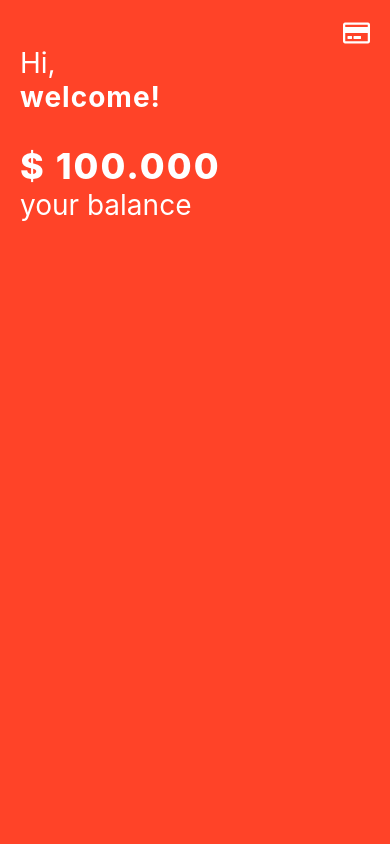
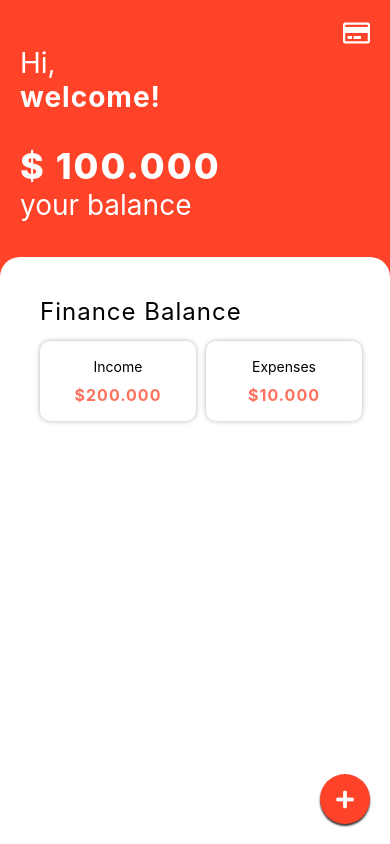
Before and after one commit to umutertakus/manage-money, a React Native app: screen /Home in a window 390 px wide. Built offline with nearby package versions, Linux system fonts and the light colour scheme.

Commit message:
Create Finance component

```diff
--- /dev/null
+++ b/src/components/Finance.js
@@ -0,0 +1,60 @@
+import React from 'react';
+import { Text, TouchableOpacity, View } from 'react-native';
+import { StyleSheet } from 'react-native';
+import { FontAwesome5 } from '@expo/vector-icons';
+import ExpensesCard from './ExpensesCard';
+
+const Finance = () => {
+  return (
+    <View style={styles.container}>
+      <Text style={styles.header}>Finance Balance</Text>
+      <View style={styles.cardContainer}>
+        <ExpensesCard title="Income" expenses="200.000" />
+        <ExpensesCard title="Expenses" expenses="10.000" />
+      </View>
+      <TouchableOpacity style={styles.button}>
+        <FontAwesome5 name="plus" size={20} color="white" />
+      </TouchableOpacity>
+    </View>
+  );
+};
+
+export default Finance;
+
+const styles = StyleSheet.create({
+  container: {
+    flex: 0.7,
+    backgroundColor: 'white',
+    borderTopLeftRadius: 20,
+    borderTopRightRadius: 20,
+    padding: 40,
+  },
+  header: {
+    fontSize: 24,
+    letterSpacing: 1,
+  },
+  cardContainer: {
+    marginTop: 15,
+    flexDirection: 'row',
+    gap: 10,
+  },
+  button: {
+    position: 'absolute',
+    backgroundColor: '#FF4328',
+    bottom: 20,
+    right: 20,
+    width: 50,
+    height: 50,
+    borderRadius: 100,
+    justifyContent: 'center',
+    alignItems: 'center',
+    shadowColor: '#000',
+    shadowOffset: { width: 0, height: 2 },
+    shadowOpacity: 0.8,
+    shadowRadius: 2,
+    elevation: 5,
+  },
+  buttonText: {
+    color: 'white',
+  },
+});
--- a/src/screens/Home.js
+++ b/src/screens/Home.js
@@ -1,10 +1,12 @@
 import { StyleSheet, Text, View } from 'react-native';
 import Header from '../components/Header';
+import Finance from '../components/Finance';
 
 const Home = () => {
   return (
     <View style={styles.container}>
       <Header />
+      <Finance />
     </View>
   );
 };
```
